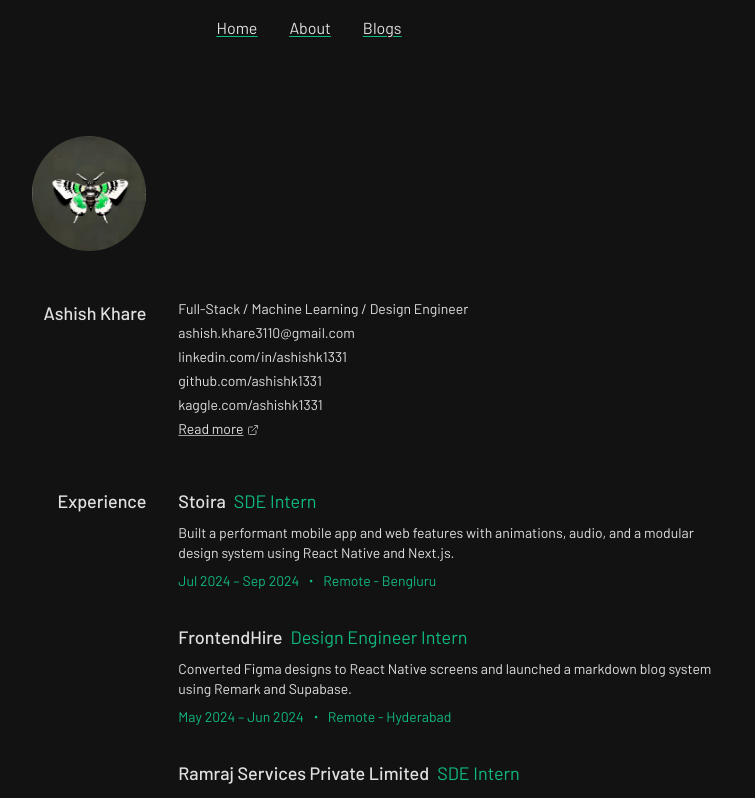
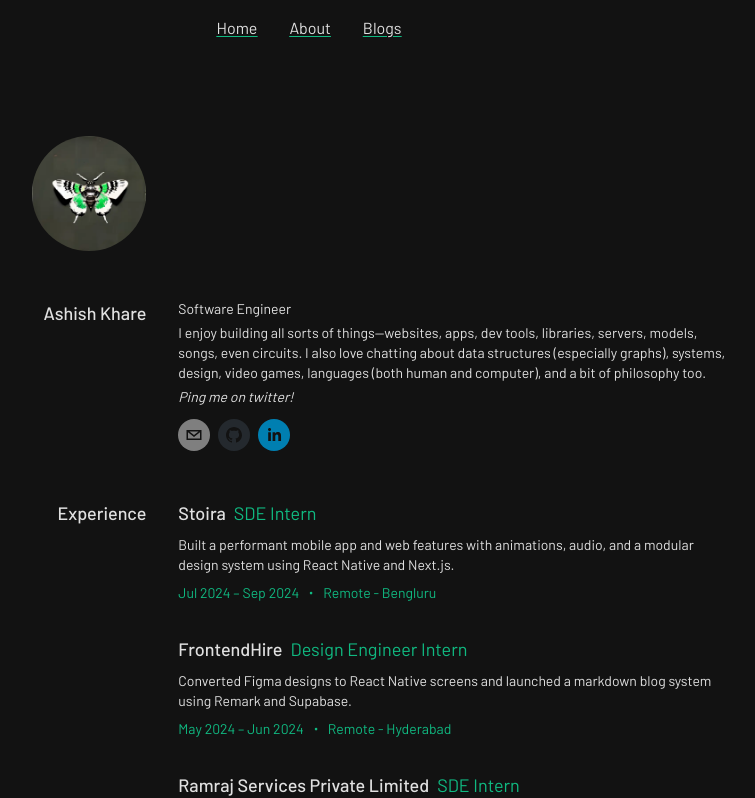
Before and after one commit to ashishk1331/resume-portfolio, a Next.js app: page / in a window 1280 px wide. Shown: the top 798 px of the page, without its empty margins (331-1086 px from the left). Built offline with nearby package versions, Linux system fonts and the light colour scheme.

Commit message:
feat: social icons for introduction

```diff
--- a/app/blog/[slug]/layout.tsx
+++ b/app/blog/[slug]/layout.tsx
@@ -4,9 +4,7 @@
 export default function BlogLayout({ children }: PropsWithChildren) {
 	return (
 		<>
-			<div className="w-full h-full max-w-2xl mx-auto">
-				{children}
-			</div>
+			<div className="w-full h-full max-w-2xl mx-auto">{children}</div>
 			<Footer />
 		</>
 	);
--- a/app/globals.css
+++ b/app/globals.css
@@ -4,8 +4,8 @@
 @theme {
 	/* base colors */
 	--color-black-main: #121212;
-	--color-fore: #E0E0E0;
-	--color-accent: #10B981;
+	--color-fore: #e0e0e0;
+	--color-accent: #10b981;
 
 	/* code/editor colors */
 	--color-editor-padding: 16px;
@@ -23,10 +23,10 @@
 	--color-property: #3ecf8e;
 	--color-highlight: #232323;
 	--color-highlight-border: #383838;
-	--color-highlight-hover: #1D1D1D;
-	--color-diff-deleted: #F06A50;
+	--color-highlight-hover: #1d1d1d;
+	--color-diff-deleted: #f06a50;
 	--color-diff-inserted: #3ecf8e;
-	--color-accent-hover: #34D399;
+	--color-accent-hover: #34d399;
 }
 
 body {
--- a/app/layout.tsx
+++ b/app/layout.tsx
@@ -23,7 +23,9 @@
 }>) {
 	return (
 		<html lang="en" className="scroll-smooth">
-			<body className={`${barlow.variable} antialiased bg-black-main text-fore`}>
+			<body
+				className={`${barlow.variable} antialiased bg-black-main text-fore`}
+			>
 				<Navbar />
 				<div className="container mx-auto max-w-4xl mt-12 mb-32 p-4 space-y-8">
 					{children}
--- a/components/Education.tsx
+++ b/components/Education.tsx
@@ -12,9 +12,7 @@
 				<div className="flex flex-col items-start gap-2">
 					<div className="flex items-start gap-2">
 						<h3 className="font-medium text-lg">KNIT Sultanpur</h3>
-						<h3 className="font-medium text-lg text-accent">
-							25&apos; batch
-						</h3>
+						<h3 className="font-medium text-lg text-accent">25&apos; batch</h3>
 					</div>
 					<p>Bachelor of Science in Computer Science and Engineering</p>
 					<div className="flex items-center gap-1 text-accent">
--- a/components/Introduction.tsx
+++ b/components/Introduction.tsx
@@ -1,4 +1,5 @@
-import { ExternalLink } from "lucide-react";
+import { SocialIcon } from "react-social-icons";
+import { socials } from "@/constants/socials";
 
 export default function Introduction() {
 	return (
@@ -9,25 +10,32 @@
 				</a>
 			</div>
 			<div className="col-span-full md:col-span-4 flex flex-col items-start gap-1 text-sm [&_a]:hover:underline">
-				<p>Full-Stack / Machine Learning / Design Engineer</p>
-				<a href="mailto:ashish.khare3110+portfolio@gmail.com">
-					ashish.khare3110@gmail.com
-				</a>
-				<a href="https://www.linkedin.com/in/ashishk1331/">
-					linkedin.com/in/ashishk1331
-				</a>
-				<a href="https://github.com/ashishk1331">github.com/ashishk1331</a>
-				<a href="https://www.kaggle.com/ashishk1331">kaggle.com/ashishk1331</a>
-				<a
-					href="/about"
-					className="inline text-left underline decoration-neutral-400"
-				>
-					<span className="inline">Read more</span>
-					<ExternalLink
-						size={12}
-						className="inline-block align-middle text-neutral-400 ml-1"
+				<p>Software Engineer</p>
+				<p>
+					I enjoy building all sorts of things—websites, apps, dev tools,
+					libraries, servers, models, songs, even circuits. I also love chatting
+					about data structures (especially graphs), systems, design, video
+					games, languages (both human and computer), and a bit of philosophy
+					too.
+				</p>
+				<em>
+					Ping me on twitter!
+				</em>
+				<div className="flex flex-wrap items-center gap-2 mt-2">
+					<SocialIcon
+						href="mailto:ashish.khare3110+portfolio@gmail.com"
+						network="mailto"
+						className="size-8!"
 					/>
-				</a>
+					{socials.map(({ href, network }) => (
+						<SocialIcon
+							key={href}
+							href={href}
+							network={network}
+							className="size-8!"
+						/>
+					))}
+				</div>
 			</div>
 		</div>
 	);
--- a/components/LandingBanner.tsx
+++ b/components/LandingBanner.tsx
@@ -7,7 +7,7 @@
 				src="/landing/avatar.webp"
 				width={512}
 				height={512}
-				className="col-span-1 md:col-start-2 w-full rounded-full"
+				className="col-span-2 md:col-span-1 md:col-start-2 w-full rounded-full"
 				alt="A photo of me."
 			/>
 		</div>
--- a/components/blocks/Article.tsx
+++ b/components/blocks/Article.tsx
@@ -1,8 +1,14 @@
 import type { PropsWithChildren } from "react";
 import { twMerge } from "tailwind-merge";
 
-export default function Article({ children, className }: PropsWithChildren & { className?: string }) {
-    return <article className={twMerge(`
+export default function Article({
+	children,
+	className,
+}: PropsWithChildren & { className?: string }) {
+	return (
+		<article
+			className={twMerge(
+				`
     prose prose-lg prose-invert max-w-none
     prose-headings:text-[var(--color-fore)]
     prose-p:text-[var(--color-fore)]
@@ -14,5 +20,11 @@
     prose-ol:text-[var(--color-fore)] prose-ul:text-[var(--color-fore)]
     prose-li:marker:text-[var(--color-accent)]
     prose-hr:border-[var(--color-accent)]
-  `, className)}>{children}</article>;
+  `,
+				className,
+			)}
+		>
+			{children}
+		</article>
+	);
 }
--- /dev/null
+++ b/constants/socials.ts
@@ -0,0 +1,14 @@
+export const socials = [
+	{
+		network: "github",
+		href: "https://github.com/ashishk1331",
+	},
+	{
+		network: "linkedin",
+		href: "https://www.linkedin.com/in/ashishk1331/",
+	},
+	{
+		network: "x",
+		href: "https://x.com/burntflashlight",
+	},
+];
--- a/package.json
+++ b/package.json
@@ -22,6 +22,7 @@
 		"react": "19.1.0",
 		"react-dom": "19.1.0",
 		"react-markdown": "^10.1.0",
+		"react-social-icons": "^6.25.0",
 		"rehype-prism-plus": "^2.0.1",
 		"remark-gfm": "^4.0.1",
 		"tailwind-merge": "^3.3.1"
```
Also changed, not shown: app/about/page.tsx (+41 -34 lines), app/blog/[slug]/page.tsx (+3 -9 lines), styles/prism-supabase.css (indentation only), 1 other file (tests, documents, lock files or other folders).
